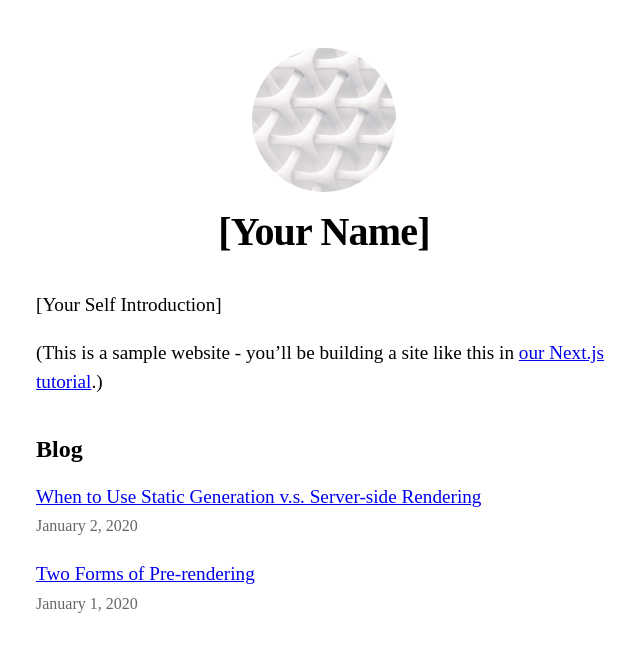
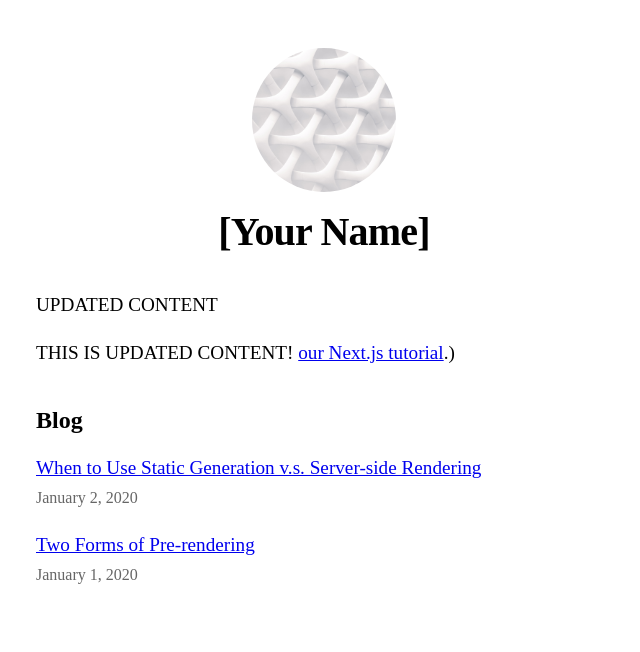
Before and after one commit to robearlam/vercel-github-actions, a Next.js app: page / in a window 1280 px wide. Shown: the top 652 px of the page, without its empty margins (316-956 px from the left). Built offline with nearby package versions, Linux system fonts and the light colour scheme.

Commit message:
Test coded content update

```diff
--- a/pages/index.js
+++ b/pages/index.js
@@ -12,9 +12,9 @@ export default function Home ({ allPostsData }) {
         <title>{siteTitle}</title>
       </Head>
       <section className={utilStyles.headingMd}>
-        <p>[Your Self Introduction]</p>
+        <p>UPDATED CONTENT</p>
         <p>
-          (This is a sample website - you’ll be building a site like this in{' '}
+          THIS IS UPDATED CONTENT! {' '}
           <a href='https://nextjs.org/learn'>our Next.js tutorial</a>.)
         </p>
       </section>
```
